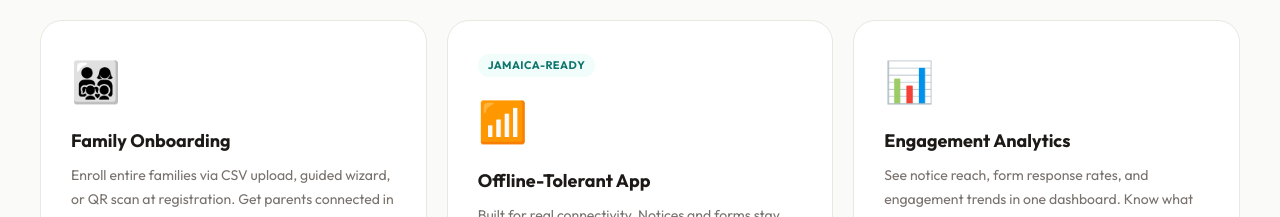
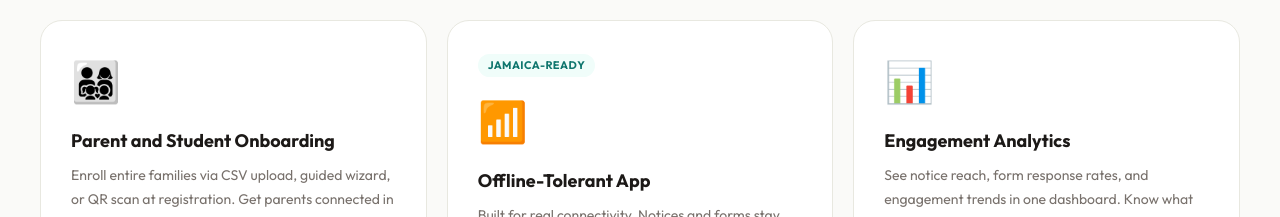
Before and after one commit to itmanjm/skoconnect-landing, a Next.js app: page / in a window 1280 px wide. Shown: the part 2169-2386 px from the top of the page. Built offline with nearby package versions, Linux system fonts and the light colour scheme.

Commit message:
copy: rename Family Onboarding card to Parent and Student Onboarding (matches V1 scope language)

```diff
--- a/app/page.tsx
+++ b/app/page.tsx
@@ -48,7 +48,7 @@ const features = [
   },
   {
     icon: '👨‍👩‍👧‍👦',
-    title: 'Family Onboarding',
+    title: 'Parent and Student Onboarding',
     description: 'Enroll entire families via CSV upload, guided wizard, or QR scan at registration. Get parents connected in minutes.',
     large: false,
   },
```
